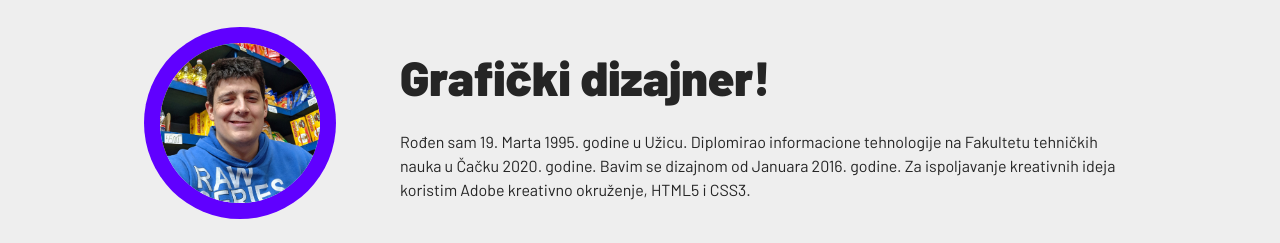
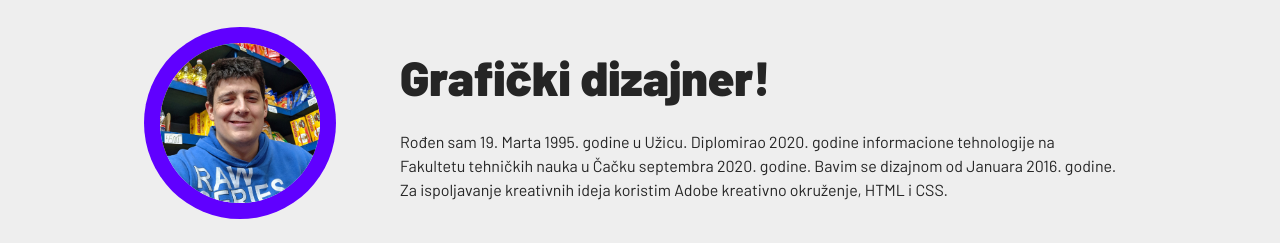
Before and after one commit to aPanicSpud/DusanPapic, a plain HTML site: page index.html in a window 1280 px wide. Shown: the part 1000-1243 px from the top of the page. Drawn offline with nearby package versions, Linux system fonts and the light colour scheme.

Commit message:
Update index.html

```diff
--- a/index.html
+++ b/index.html
@@ -84,11 +84,10 @@
         <div class="FlexItemTwo">
           <p id="Pozdrav"></p>
           <p class="Paragraph">
-            Rođen sam 19. Marta 1995. godine u Užicu. Diplomirao
-            informacione tehnologije na Fakultetu tehničkih nauka u Čačku 2020. godine.
-            Bavim se dizajnom od Januara 2016. godine. Za ispoljavanje
-            kreativnih ideja koristim Adobe kreativno okruženje, HTML5
-            i CSS3.
+            Rođen sam 19. Marta 1995. godine u Užicu.
+Diplomirao 2020. godine informacione tehnologije na Fakultetu tehničkih nauka u Čačku septembra 2020. godine.
+Bavim se dizajnom od Januara 2016. godine.
+Za ispoljavanje kreativnih ideja koristim Adobe kreativno okruženje, HTML i CSS.
           </p>
         </div>
       </div>
```
